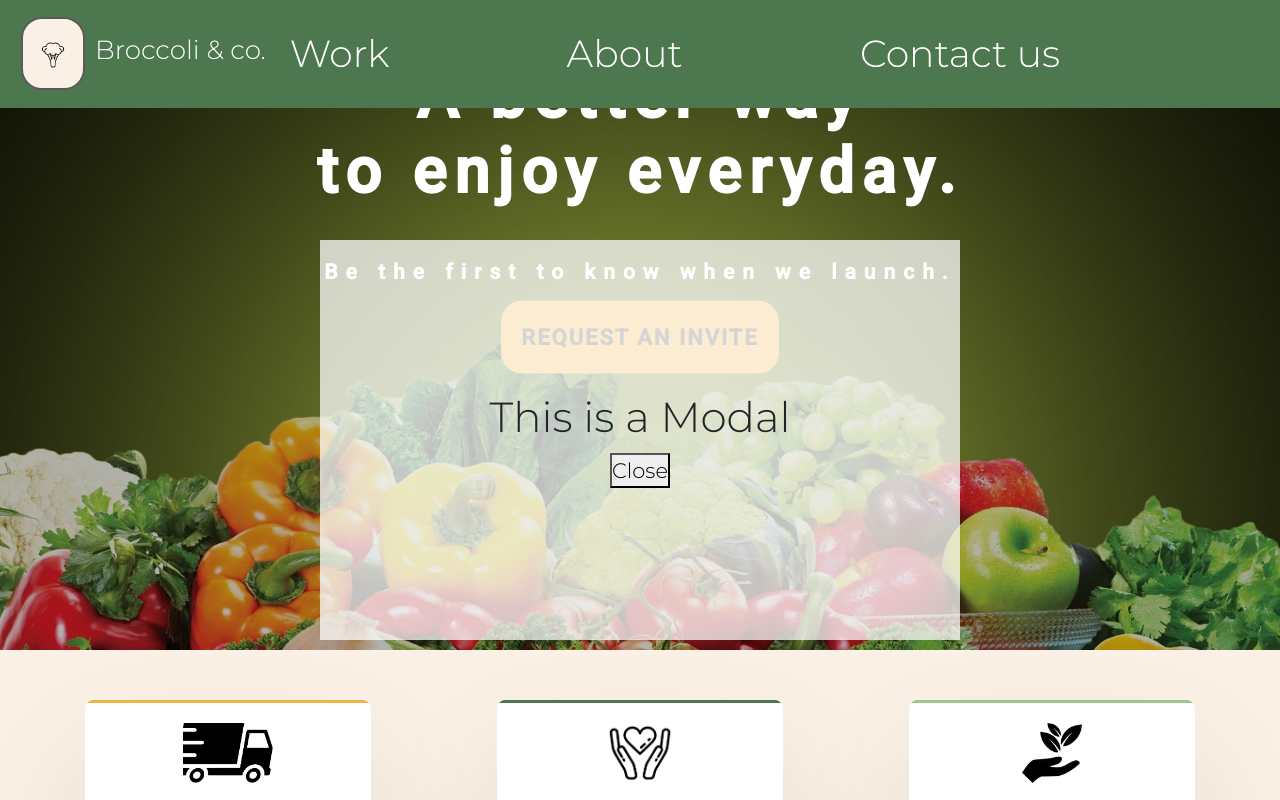
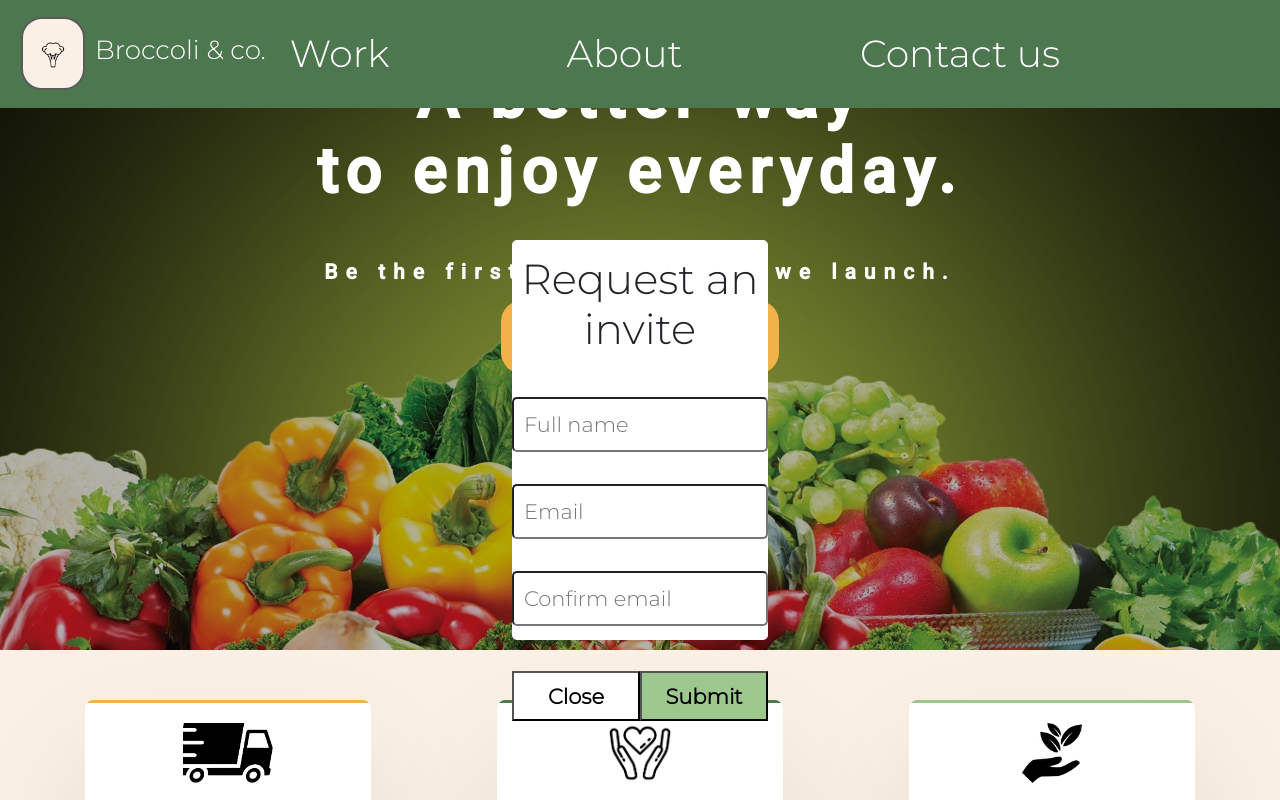
Before and after one commit to Chamma89/broccoli-and-co, a React (Create React App) app: page / in a window 1280 px wide. Both pictures are taken after a click on the button "REQUEST AN INVITE". Shown: the top 800 px of the page. Built offline with nearby package versions, Linux system fonts and the light colour scheme.

Commit message:
Posting to API function

```diff
--- a/src/components/Main.js
+++ b/src/components/Main.js
@@ -1,4 +1,4 @@
-import React, { Component, useState } from "react";
+import React, { useEffect, useState } from "react";
 import Modal from "react-modal";
 import "../styles/_Main.scss";
 import MainImage from "../images/main-veggies.jpg";
@@ -6,8 +6,48 @@ import DeliveryTruck from "../images/delivery-icon.png";
 import Charity from "../images/charity-icon.png";
 import Sustainability from "../images/sustainability-icon.png";
 
+Modal.setAppElement("#root");
+
 function Main() {
   const [modalIsOpen, setModalIsOpen] = useState(false);
+  const [failedPost, setFailedPost] = useState(false);
+  const [succeededPost, setSucceededPost] = useState(false);
+  const [responsePost, setResponsePost] = useState("");
+  const [name, setName] = useState("");
+  const [email, setEmail] = useState("");
+
+  // function decrementCount(){
+  //   setCount(prevCount => prevCount - 1)
+  // }
+
+  const onSubmit = (e) => {
+    e.preventDefault();
+    const requestOptions = {
+      method: "POST",
+      headers: { "Content-Type": "application/json" },
+      body: JSON.stringify({ name, email }),
+    };
+
+    fetch(
+      "https://l94wc2001h.execute-api.ap-southeast-2.amazonaws.com/prod/fake-auth",
+      requestOptions
+    ).then((response) => {
+      // if (response.status == 200) {
+      //   setSucceededPost(true);
+      //   console.log("shdshdjshdjksh");
+      // } else if (response.status == 400) {
+      //   setFailedPost({ failedPost: true });
+      //   console.log("done");
+      // }
+      // console.log(succeededPost);
+      // console.log(failedPost);
+      setResponsePost(response.status);
+      return response.json();
+    });
+    // .then((data) => setPostId(data.id));
+  };
+
+  useEffect(() => {}, [responsePost]);
 
   return (
     <div className="main-body">
@@ -32,10 +72,39 @@ function Main() {
             closeTimeoutMS={500}
             className="main-body__modal"
           >
-            <div>
-              <h2>This is a Modal</h2>
-              <button onClick={() => setModalIsOpen(false)}>Close</button>
-            </div>
+            <form onSubmit={onSubmit}>
+              {responsePost == 200 ? <h1>what</h1> : null}
+              <div className="main-body__modal__content">
+                <h2>Request an invite</h2>
+                <input
+                  type="text"
+                  placeholder="Full name"
+                  value={name}
+                  onChange={(e) => setName(e.currentTarget.value)}
+                />
+                <input
+                  type="email"
+                  placeholder="Email"
+                  value={email}
+                  onChange={(e) => setEmail(e.currentTarget.value)}
+                />
+                <input type="email" placeholder="Confirm email" />
+              </div>
+              <div className="main-body__modal__buttons">
+                <button
+                  className="main-body__modal__buttons--close"
+                  onClick={() => setModalIsOpen(false)}
+                >
+                  Close
+                </button>
+                <button
+                  type="submit"
+                  className="main-body__modal__buttons--submit"
+                >
+                  Submit
+                </button>
+              </div>
+            </form>
           </Modal>
         </div>
       </div>
--- a/src/styles/_Main.scss
+++ b/src/styles/_Main.scss
@@ -118,7 +118,7 @@
     }
 
     p {
-      padding: 3rem 1rem;
+      padding: 1rem;
       margin: 0px;
     }
   }
@@ -127,14 +127,15 @@
 // Modal styling
 
 .ReactModal__Overlay.ReactModal__Overlay--after-open {
+  background-color: rgb(255, 255, 255) !important;
+  border-radius: 5px;
+  bottom: 0;
+  top: 30% !important;
+  width: 20%;
+  height: 50%;
+  left: 40% !important;
+  right: 0;
   position: absolute;
-  top: 30% !important;
-  width: 50%;
-  height: 50%;
-  left: 25% !important;
-  right: 0;
-  bottom: 0;
-  background-color: rgba(255, 255, 255, 0.75);
 }
 
 .ReactModal__Overlay {
@@ -157,6 +158,47 @@
   height: 100%;
   justify-content: center;
   text-align: center;
+
+  &__content {
+    display: flex;
+    flex-direction: column;
+    height: 100%;
+    justify-content: space-between;
+
+    input {
+      border-radius: 5px;
+      padding: 10px;
+      width: 100%;
+    }
+
+    form {
+      display: flex;
+      flex-direction: column;
+      height: 100%;
+      justify-content: space-evenly;
+    }
+  }
+
+  &__buttons {
+    display: flex;
+    justify-content: space-between;
+    margin-top: 45px;
+    width: 100%;
+
+    button {
+      font-weight: 600;
+      height: 50px;
+      width: 50%;
+    }
+
+    &--close {
+      background: #fff;
+    }
+
+    &--submit {
+      background: $lightGreen;
+    }
+  }
 }
 
 // Various viewport styling
```
